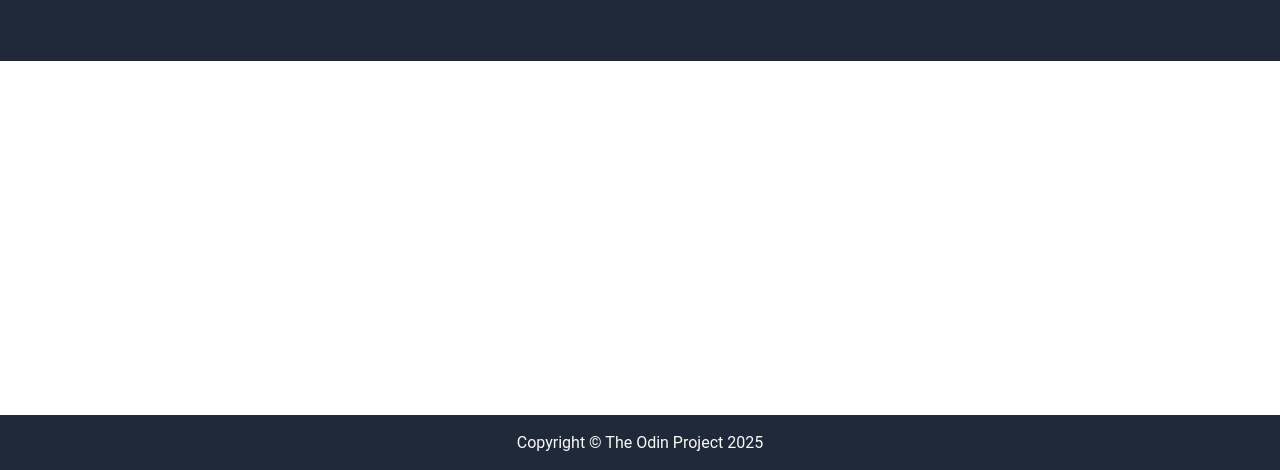
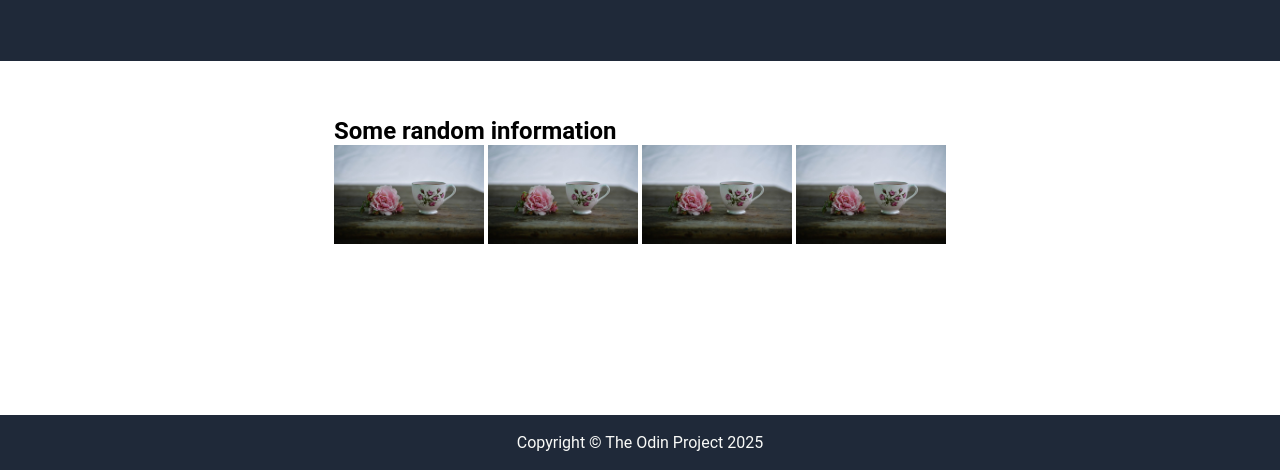
Before and after one commit to karimsiali/odin-landing-page, a plain HTML site: page index.html in a window 1280 px wide. Shown: the part 330-800 px from the top of the page. Drawn offline with Linux system fonts and the light colour scheme.

Commit message:
Add 4 placeholder images to content div and an h2

```diff
--- a/index.html
+++ b/index.html
@@ -30,7 +30,13 @@
 
     </div>
     <div class="content">
-
+        <h2>Some random information</h2>
+        <div class="images">
+            <img src="./img/coffee.jpg" alt="placeholder" width="150px">
+            <img src="./img/coffee.jpg" alt="placeholder" width="150px">
+            <img src="./img/coffee.jpg" alt="placeholder" width="150px">
+            <img src="./img/coffee.jpg" alt="placeholder" width="150px">
+        </div>
     </div>
     <div class="quote">
 
```
